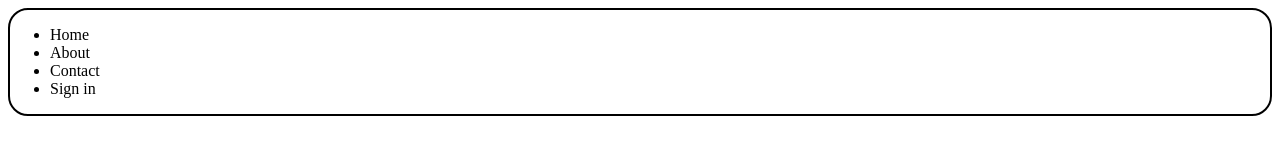
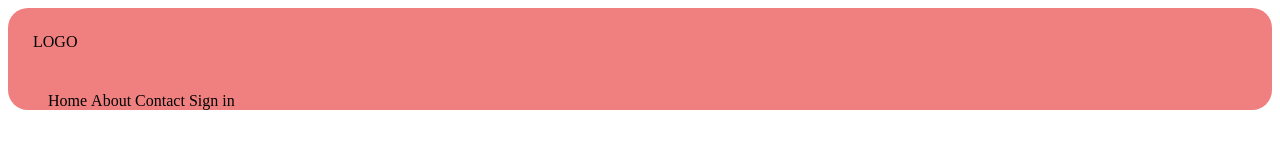
Before and after one commit to jonh907/navbar, a plain HTML site: page index.html in a window 1280 px wide. Drawn offline with Linux system fonts and the light colour scheme.

Commit message:
Add some CSS styling For Navigation bar

```diff
--- a/index.html
+++ b/index.html
@@ -9,6 +9,7 @@
 <body>
     <header>
         <nav>
+            <div class="logo">LOGO</div>
             <ul class="navigation">
                 <li>Home</li>
                 <li>About</li>
--- a/style.css
+++ b/style.css
@@ -1,4 +1,23 @@
 nav{
+    background-color: lightcoral;
     border: 2px solid black;
+    border: none;
     border-radius: 20px;
+    box-shadow: blue;
 }
+.logo{
+    margin: 20px;
+    padding: 5px;
+    border: 2px solid rebeccapurple;
+    border-radius: 20px;
+    border: none;
+    display: inline-block;
+}
+.navigation{
+    /* display: inline-block; */
+    display: block;
+}
+li{
+    display: inline-block;
+
+}
```
